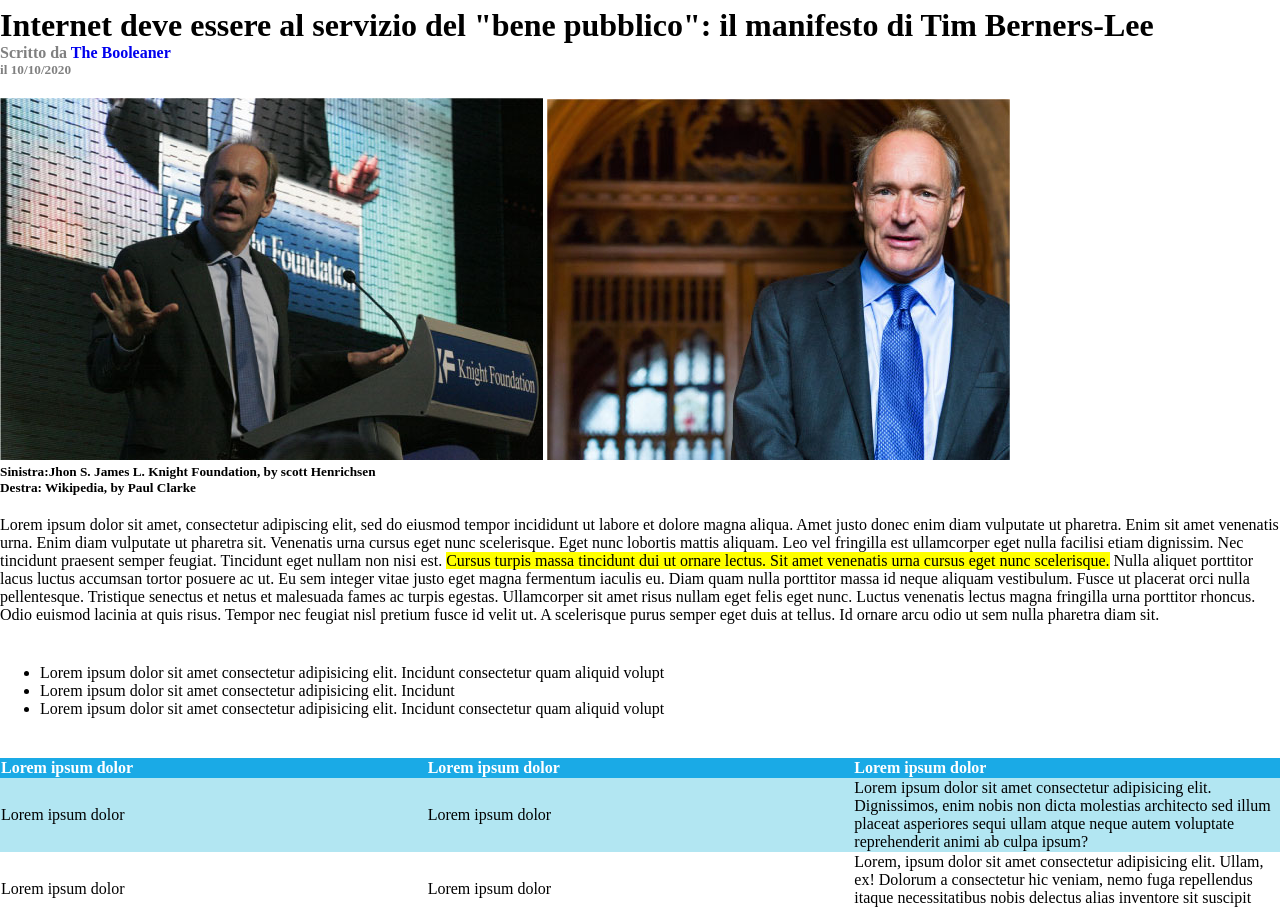
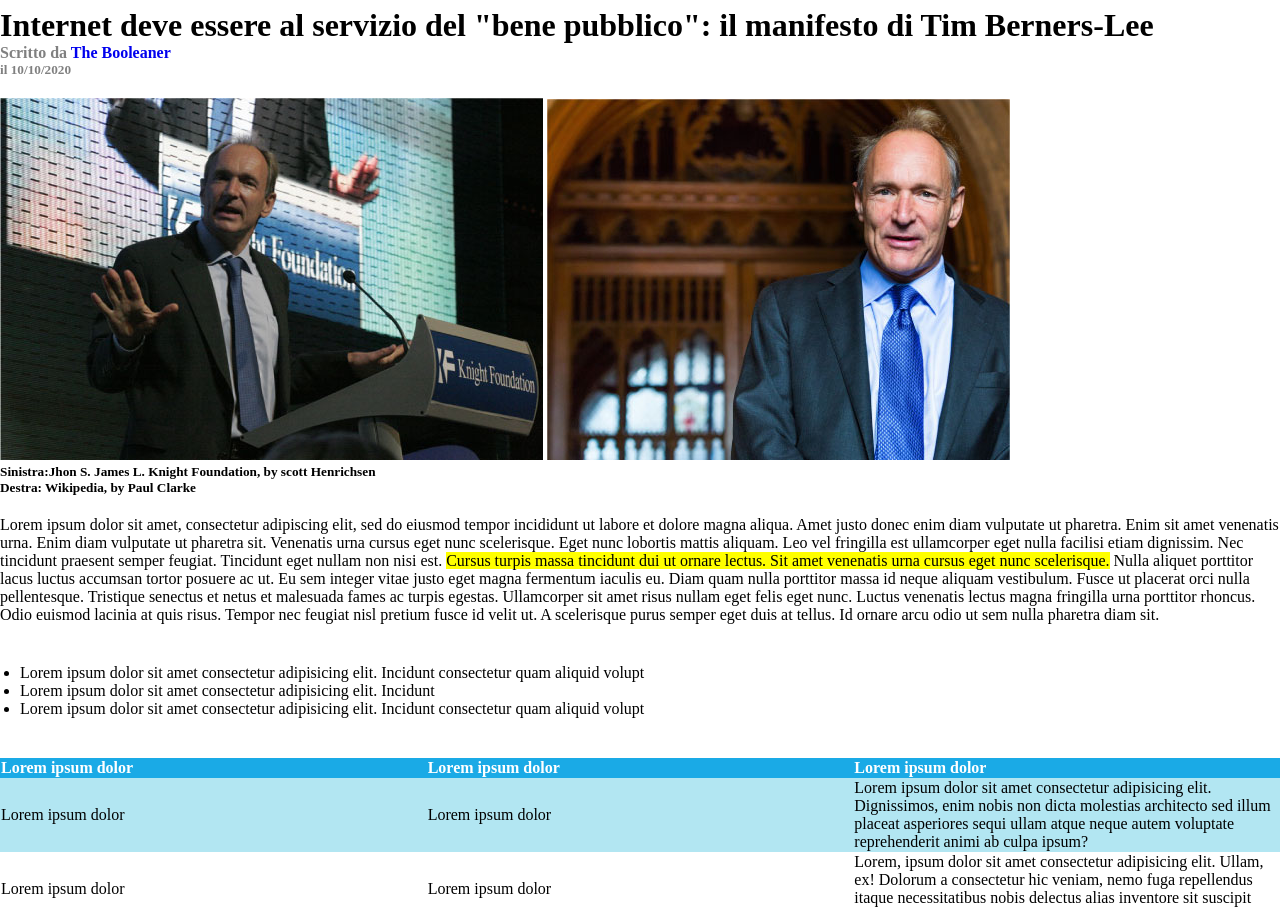
Before and after one commit to FLUlul/html-css-booleaner, a plain HTML site: page index.html in a window 1280 px wide. Shown: the part 163-1071 px from the top of the page. Drawn offline with Linux system fonts and the light colour scheme.

Commit message:
padding lista corretto

```diff
--- a/bonus/css/style.css
+++ b/bonus/css/style.css
@@ -58,6 +58,7 @@
 }
 ul{
     margin-bottom: 40px;
+    padding-left: 20px;
 }
 
 #headerTabella{
--- a/css/style.css
+++ b/css/style.css
@@ -46,6 +46,7 @@
 }
 ul{
     margin-bottom: 40px;
+    padding-left: 20px;
 }
 
 #headerTabella{
```
